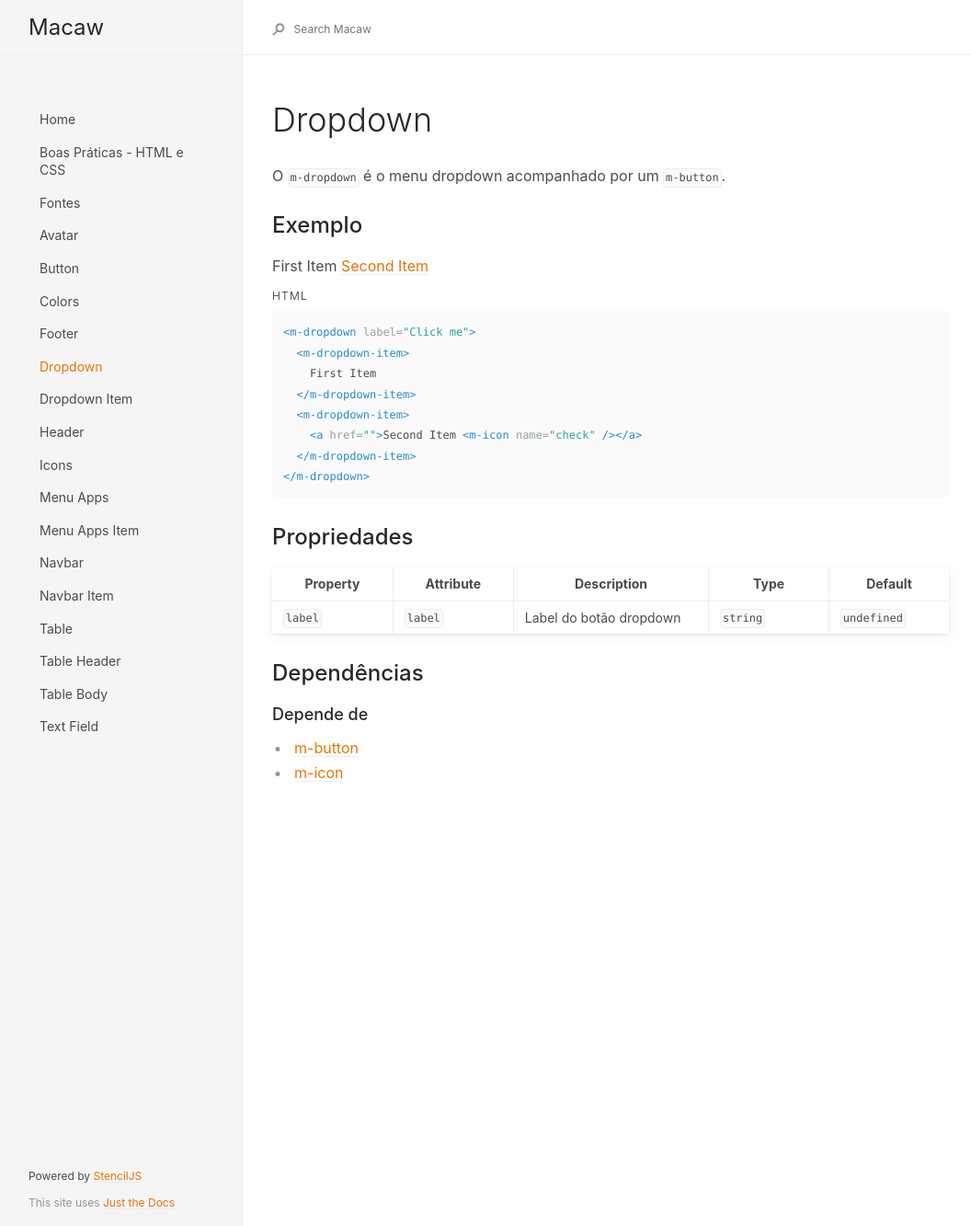
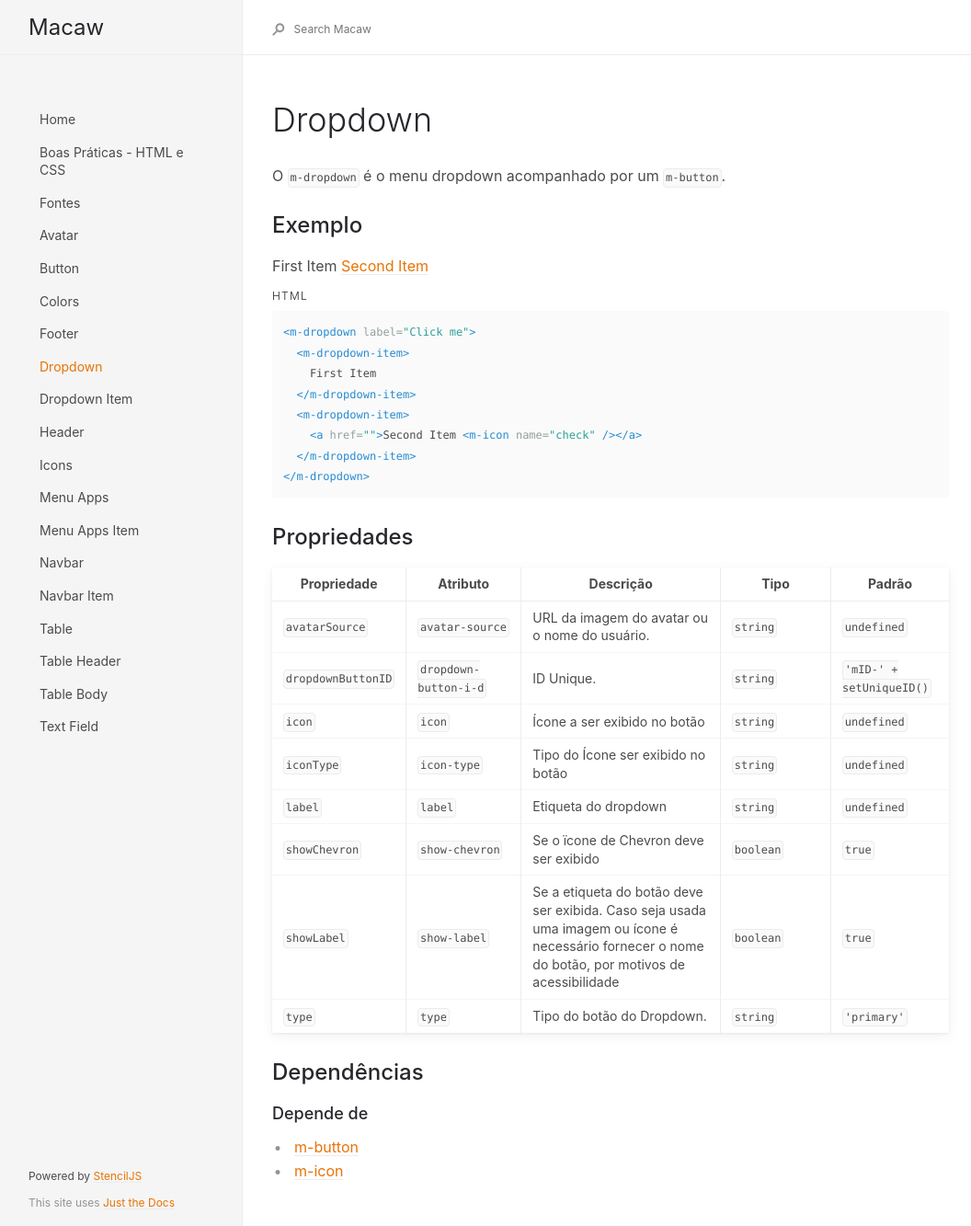
Before and after one commit to CESARBR/macaw, a Jekyll site: the page built from docs/dropdown.md, in a window 1280 px wide. Shown: the whole page at 92% size, without its empty margins (92-1148 px from the left). Built offline with Jekyll 4.4.1, drawn with Linux system fonts in a browser that asks for light colours.

Commit message:
Atualização da documentação dos componentes Menu Apps, Menu Apps Item e Dropdown

```diff
--- a/docs/dropdown.md
+++ b/docs/dropdown.md
@@ -35,9 +35,16 @@ O `m-dropdown` é o menu dropdown acompanhado por um `m-button`.
 
 ## Propriedades
 
-| Property | Attribute | Description             | Type     | Default     |
-| -------- | --------- | ----------------------- | -------- | ----------- |
-| `label`  | `label`   | Label do botão dropdown | `string` | `undefined` |
+| Propriedade           | Atributo             | Descrição                                                                                                                                    | Tipo      | Padrão                  |
+| ------------------ | --------------------- | ----------------------------------------------------------------------------------------------------------------------------------------------- | --------- | ------------------------ |
+| `avatarSource`     | `avatar-source`       | URL da imagem do avatar ou o nome do usuário.                                                                                                | `string`  | `undefined`              |
+| `dropdownButtonID` | `dropdown-button-i-d` | ID Unique.                                                                                                                                      | `string`  | `'mID-' + setUniqueID()` |
+| `icon`             | `icon`                | Ícone a ser exibido no botão                                                                                                                                 | `string`  | `undefined`              |
+| `iconType`         | `icon-type`           | Tipo do Ícone ser exibido no botão                                                                                                                          | `string`  | `undefined`              |
+| `label`            | `label`               | Etiqueta do dropdown                                                                                                                                  | `string`  | `undefined`              |
+| `showChevron`      | `show-chevron`        | Se o ïcone de Chevron deve ser exibido                                                                                                      | `boolean` | `true`                   |
+| `showLabel`        | `show-label`          | Se a etiqueta do botão deve ser exibida. Caso seja usada uma imagem ou ícone é necessário fornecer o nome do botão, por motivos de acessibilidade | `boolean` | `true`                   |
+| `type`             | `type`                | Tipo do botão do Dropdown.                                                                                                       | `string`  | `'primary'`              |
 
 
 ## Dependências
--- a/src/components/m-menu-apps-item/m-menu-apps-item.scss
+++ b/src/components/m-menu-apps-item/m-menu-apps-item.scss
@@ -25,6 +25,11 @@ m-menu-apps-item {
     text-decoration: none;
     margin: 10px;
     display: inline-block;
+    background: none;
+
+    &:hover {
+      background: none;
+    }
   }
 
   figure {
--- a/src/styles/vendors/_normalize.scss
+++ b/src/styles/vendors/_normalize.scss
@@ -6,8 +6,9 @@
 /* Document
    ========================================================================== */
 
-  * {
-  font-family: -apple-system, -apple-system-font, "Helvetica Neue", Helvetica, Arial, "Lucida Grande", sans-serif;
+* {
+  font-family: -apple-system,BlinkMacSystemFont,Segoe UI,Helvetica,Arial,sans-serif,Apple Color Emoji,Segoe UI Emoji;
+  box-sizing: initial !important;
 }
 
 small {
```
Also changed, not shown: docs/menu-apps-item.md (+6 -6 lines), docs/menu-apps.md (+61 -71 lines).
